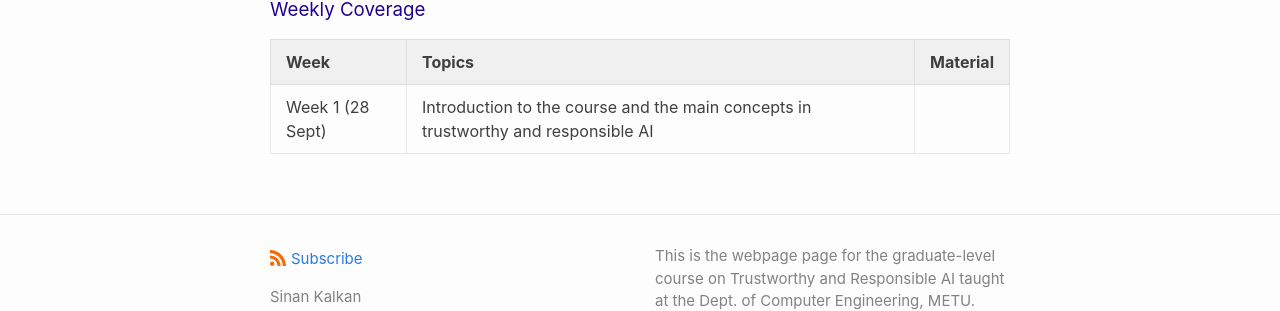
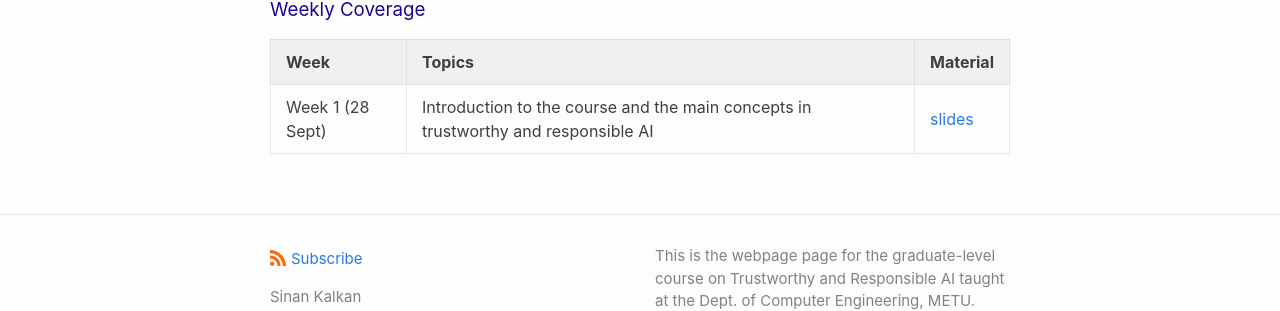
Before and after one commit to metu-trai/metu-trai.github.io, a Jekyll site: the page built from index.md, in a window 1280 px wide. Shown: the part 1297-1608 px from the top of the page. Built offline with Jekyll 4.4.1, drawn with Linux system fonts in a browser that asks for light colours; our own code applies the rules of GitHub Pages for plain Markdown files.

Commit message:
Update index.md

```diff
--- a/index.md
+++ b/index.md
@@ -146,4 +146,4 @@ The syllabus for the course is available <a href="CENG7880_Fall2026_Syllabus.pdf
 
 | Week  | Topics | Material |
 | ------------- | ------------- |  ------------- |
-| Week 1 (28 Sept)  | Introduction to the course and the main concepts in trustworthy and responsible AI  |  |
+| Week 1 (28 Sept)  | Introduction to the course and the main concepts in trustworthy and responsible AI  | <a href="./slides/CENG7880_week1-compressed.pdf">slides</a> |
```
